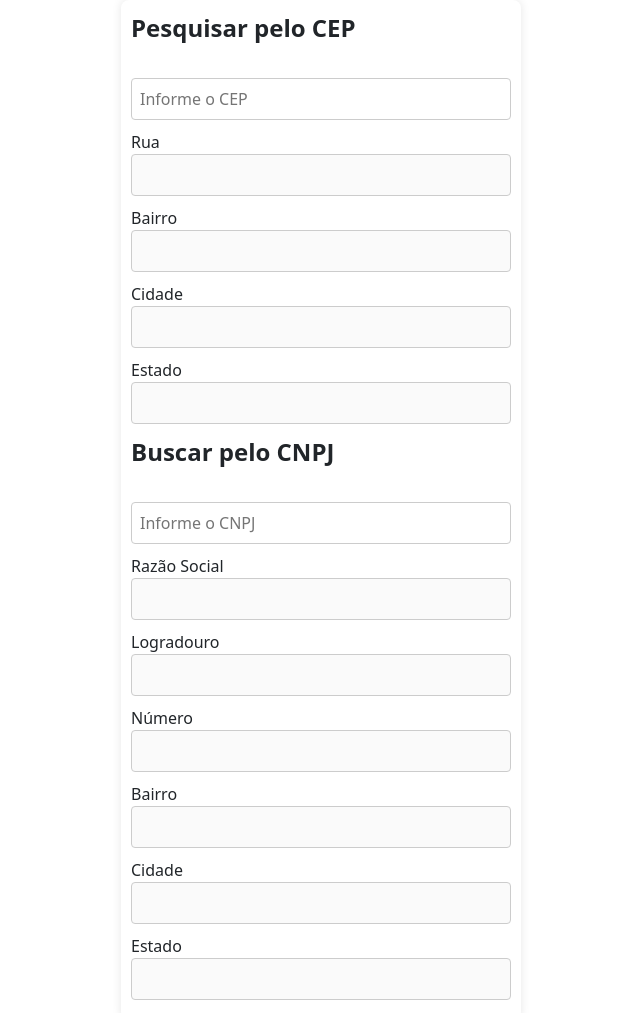
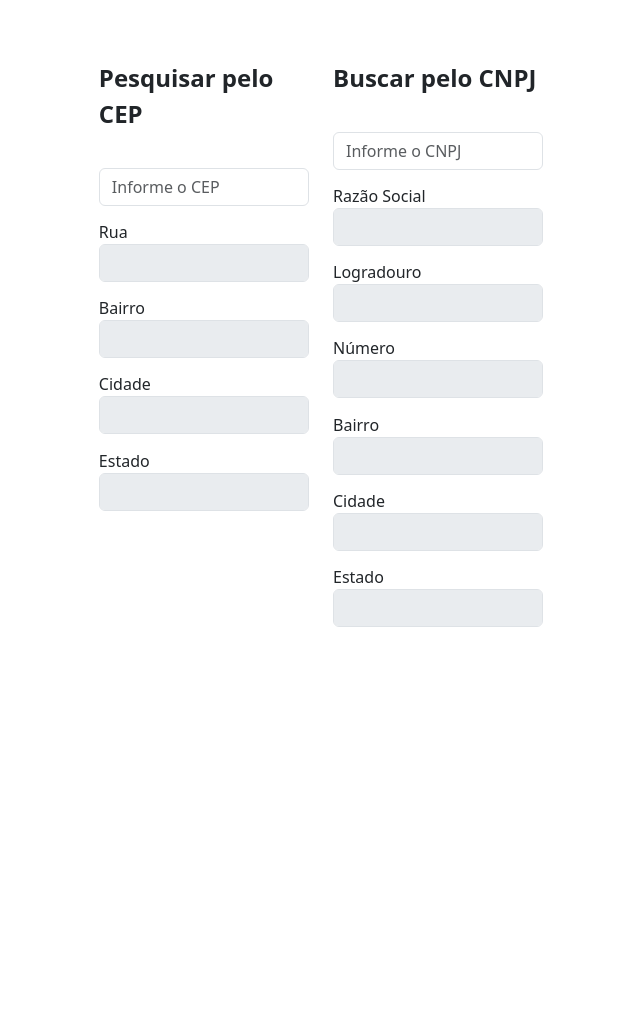
Before and after one commit to admsouza/Buscar-Endereco, a plain HTML site: page index.html in a window 1280 px wide. Shown: the whole page, without its empty margins (319-959 px from the left). After the commit the page ends 800 px from the top, so only its background shows below. Drawn offline with nearby package versions, Linux system fonts and the light colour scheme.

Commit message:
Modificação de layout

```diff
--- a/estiloendereco.css
+++ b/estiloendereco.css
@@ -2,6 +2,7 @@
     margin: 500;
     padding: 100;
     box-sizing: border-box;
+    margin-top: 2%;
 }
 
 
--- a/index.html
+++ b/index.html
@@ -16,67 +16,73 @@
 
 <body>
     <div class="container">
-        <div class="box">
+        <div class="row justify-content-center">
+            <div class="col-md-5">
                 <form action="">
                     <fieldset>
                         <legend><b>Pesquisar pelo CEP</b></legend>
                         <br>
-
                         <div class="inputBox">
                             <label></label>
-                        <input id="cep" onblur="buscarCEP()" placeholder="Informe o CEP">
+                            <input id="cep" onblur="buscarCEP()" placeholder="Informe o CEP" class="form-control">
                         </div>
                         <div class="inputBox">
                             <label>Rua</label>
-                        <input id="rua" placeholder=""disabled>
+                            <input id="rua" placeholder="" disabled class="form-control">
                         </div>
                         <div class="inputBox">
                             <label>Bairro</label>
-                        <input id="bairro" placeholder=""disabled>
+                            <input id="bairro" placeholder="" disabled class="form-control">
                         </div>
                         <div class="inputBox">
                             <label>Cidade</label>
-                        <input id="cidade" placeholder=""disabled>
+                            <input id="cidade" placeholder="" disabled class="form-control">
                         </div>
                         <div class="inputBox">
                             <label>Estado</label>
-                        <input id="estado" placeholder=""disabled>
+                            <input id="estado" placeholder="" disabled class="form-control">
                         </div>
                     </fieldset>
+                </form>
+            </div>
+            <div class="col-md-5">
+                <form action="">
                     <fieldset>
                         <legend><b>Buscar pelo CNPJ</b></legend>
+                        <br>
                         <div class="inputBox">
                             <label></label>
-                        <input id="cnpj" onblur="searchCNPJ()" placeholder="Informe o CNPJ">
+                            <input id="cnpj" onblur="searchCNPJ()" placeholder="Informe o CNPJ" class="form-control">
                         </div>
                         <div class="inputBox">
                             <label>Razão Social</label>
-                        <input id="nome" placeholder="" disabled>
+                            <input id="nome" placeholder="" disabled class="form-control">
                         </div>
                         <div class="inputBox">
                             <label>Logradouro</label>
-                        <input id="road" placeholder="" disabled>
+                            <input id="road" placeholder="" disabled class="form-control">
                         </div>
                         <div class="inputBox">
                             <label>Número</label>
-                        <input id="numero" placeholder="" disabled>
+                            <input id="numero" placeholder="" disabled class="form-control">
                         </div>
                         <div class="inputBox">
                             <label>Bairro</label>
-                        <input id="bairro2" placeholder="" disabled>
+                            <input id="bairro2" placeholder="" disabled class="form-control">
                         </div>
                         <div class="inputBox">
                             <label>Cidade</label>
-                        <input id="municipio" placeholder="" disabled>
+                            <input id="municipio" placeholder="" disabled class="form-control">
                         </div>
                         <div class="inputBox">
                             <label>Estado</label>
-                        <input id="uf" placeholder="" disabled>
+                            <input id="uf" placeholder="" disabled class="form-control">
                         </div>
                     </fieldset>
                 </form>
             </div>
         </div>
+    </div>
 </body>
 
 </html>
```
Lines whose indentation alone changed are shown as unchanged.
